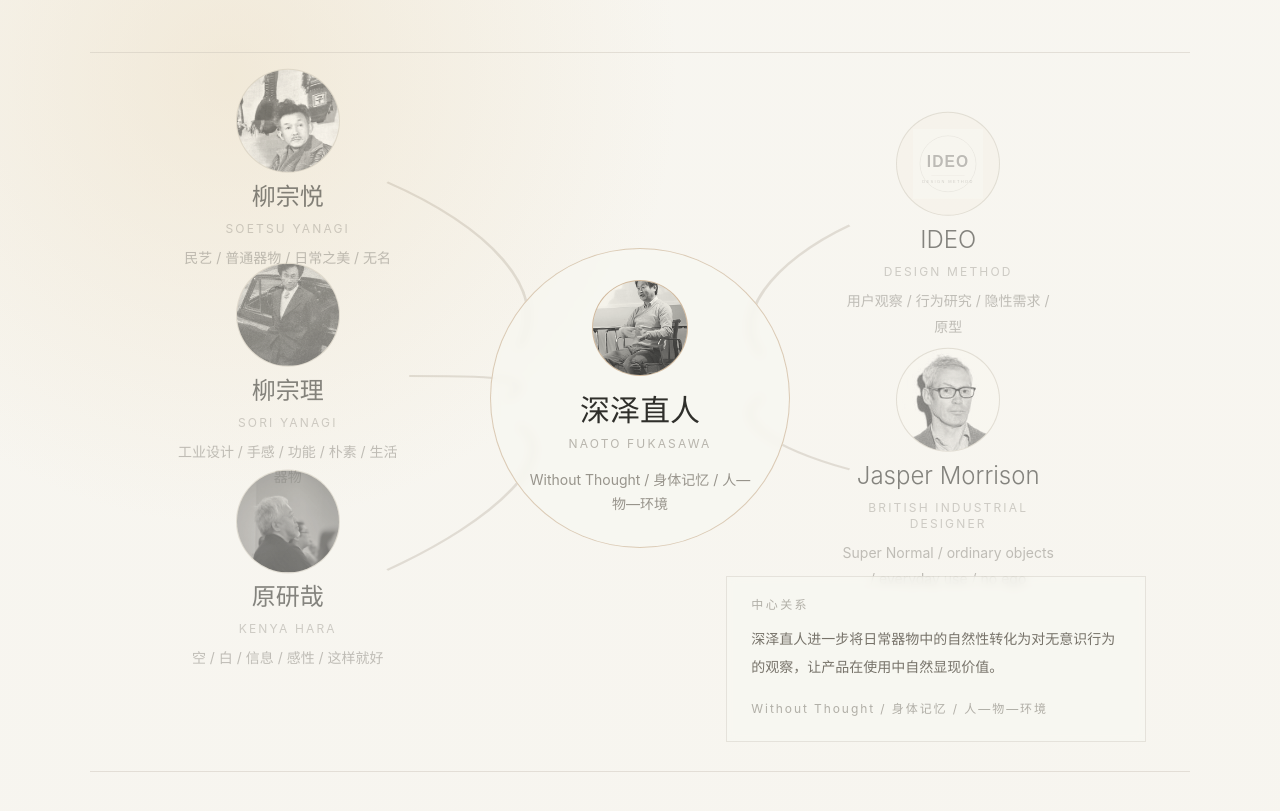
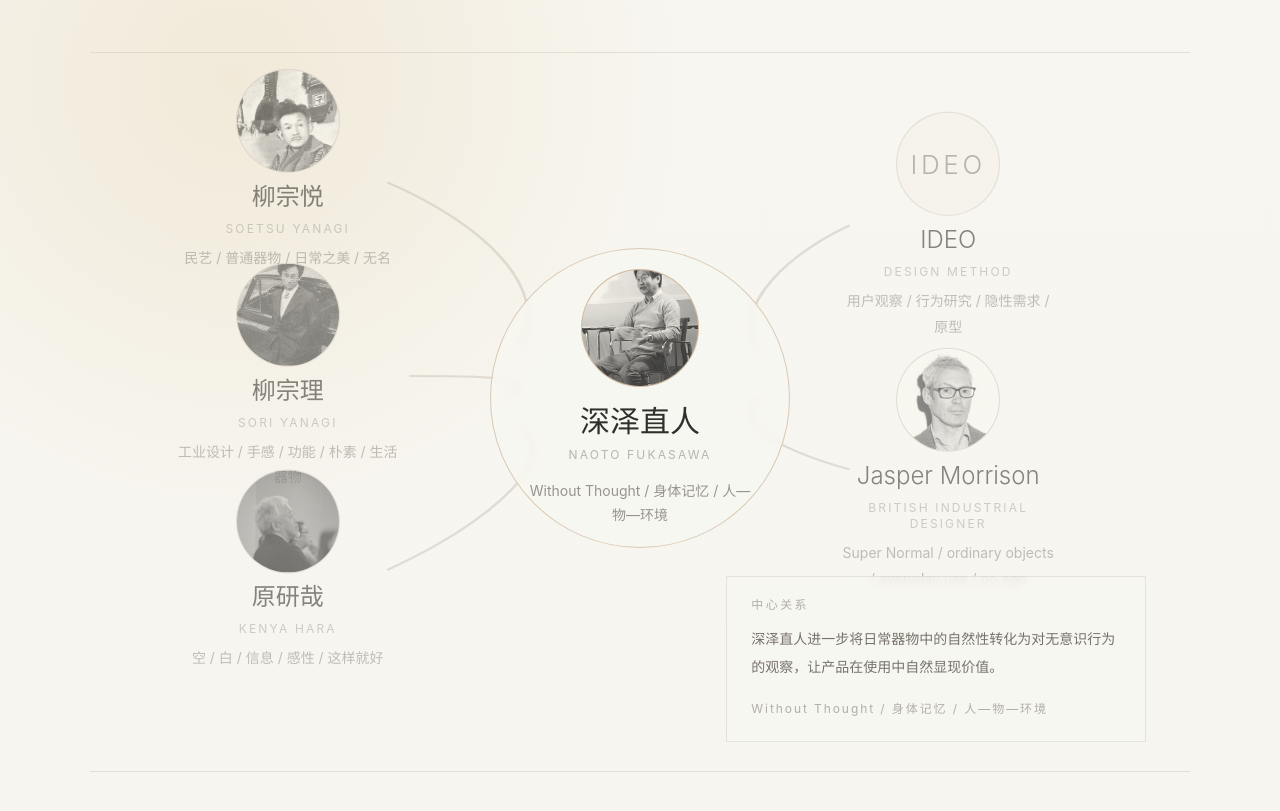
Before and after one commit to Licha-ys/breath-like-design, a React (Vite) app: page / in a window 1280 px wide. Shown: the part 2130-2941 px from the top of the page. Built offline with nearby package versions, Linux system fonts and the light colour scheme.

Commit message:
Contain genealogy avatar images

```diff
--- a/src/components/DesignGenealogy.jsx
+++ b/src/components/DesignGenealogy.jsx
@@ -76,31 +76,50 @@
 
 function Avatar({ active = false, person, variant = "node" }) {
   const [failed, setFailed] = useState(false);
-  const sizeClass = variant === "center" ? "h-24 w-24" : variant === "detail" ? "h-[72px] w-[72px]" : "h-[104px] w-[104px]";
+  const size = variant === "center" ? 118 : variant === "detail" ? 72 : 104;
+  const avatarStyle = {
+    width: `${size}px`,
+    height: `${size}px`,
+    maxWidth: `${size}px`,
+    maxHeight: `${size}px`,
+    borderRadius: "999px",
+    overflow: "hidden",
+    position: "relative",
+    flexShrink: 0,
+    border: `1px solid ${active ? "rgba(183,146,106,0.6)" : "rgba(120,105,85,0.22)"}`,
+    background: "rgba(244,239,228,0.5)"
+  };
 
   if (person.logo) {
     return (
-      <div className={`${sizeClass} flex shrink-0 items-center justify-center overflow-hidden rounded-full border border-[rgba(120,105,85,0.22)] bg-[rgba(244,239,228,0.5)]`}>
-        <img
-          alt="IDEO logo"
-          className="h-full w-full object-contain p-4 opacity-[0.72] grayscale contrast-[1.05] brightness-[1.04] mix-blend-multiply transition-all duration-700 hover:opacity-90"
-          src={asset(person.image)}
-        />
+      <div
+        className="genealogy-logo-node flex items-center justify-center"
+        style={avatarStyle}
+      >
+        <span className="text-[26px] font-light tracking-[0.14em] text-ash/70">
+          IDEO
+        </span>
       </div>
     );
   }
 
   return (
-    <div className={`${sizeClass} shrink-0 overflow-hidden rounded-full border ${active ? "border-wood/60" : "border-[rgba(120,105,85,0.22)]"} bg-[rgba(244,239,228,0.5)]`}>
+    <div className="genealogy-avatar" style={avatarStyle}>
       {!failed ? (
         <img
           alt={`${person.en} portrait`}
-          className="h-full w-full object-cover opacity-[0.76] grayscale contrast-[1.08] brightness-[1.04] mix-blend-multiply transition-all duration-700 hover:opacity-90 hover:contrast-[1.12] hover:brightness-100"
           onError={() => setFailed(true)}
           src={asset(person.image)}
           style={{
+            display: "block",
+            width: "100%",
+            height: "100%",
+            maxWidth: "100%",
+            maxHeight: "100%",
+            objectFit: "cover",
             objectPosition: `${person.avatarPosition?.x || "50%"} ${person.avatarPosition?.y || "25%"}`
           }}
+          className="opacity-[0.76] grayscale contrast-[1.08] brightness-[1.04] mix-blend-multiply transition-all duration-700 hover:opacity-90 hover:contrast-[1.12] hover:brightness-100"
         />
       ) : (
         <div className="flex h-full w-full items-center justify-center text-sm uppercase tracking-[0.18em] text-ash/65">
```
